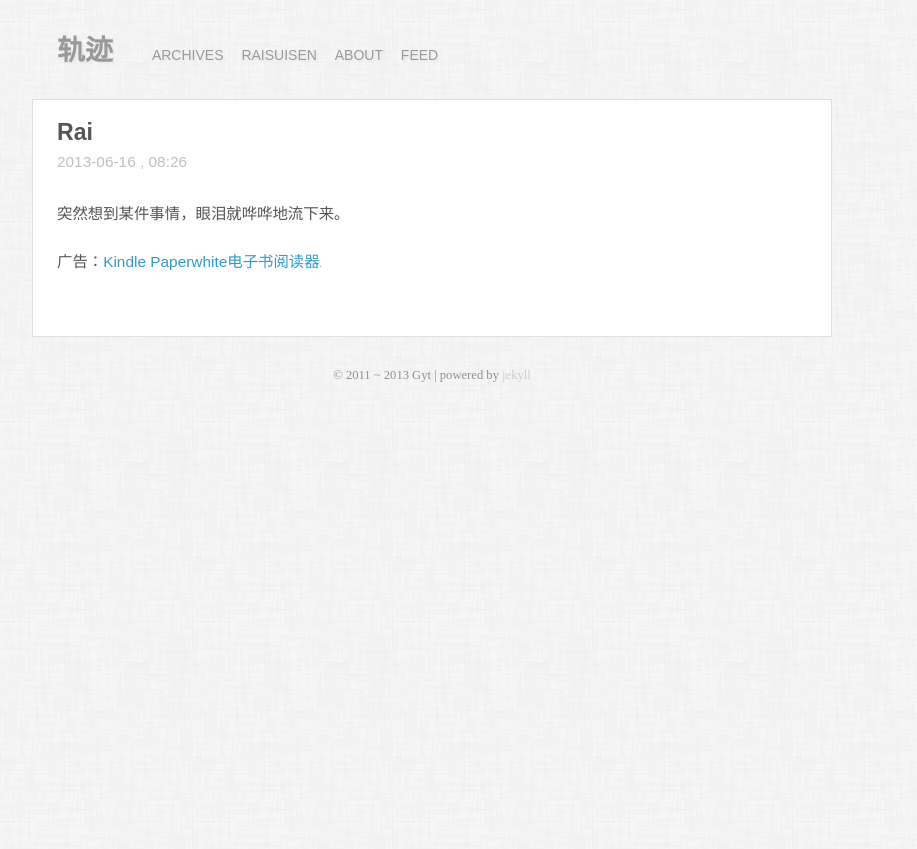
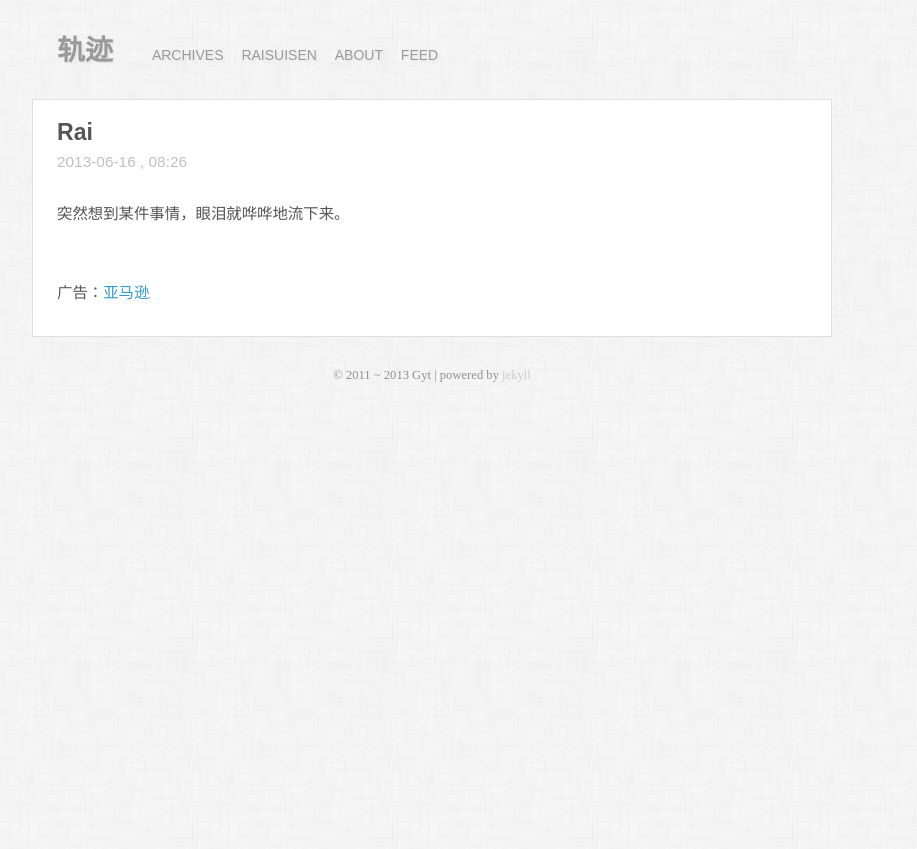
Before and after one commit to gyteng/gyteng.github.com, a Jekyll site: the page built from _posts/2013-06-16-Rai.markdown, in a window 1280 px wide. Shown: the top 849 px of the page, without its empty margins (208-1125 px from the left). Built offline with Jekyll 4.4.1, drawn with Linux system fonts in a browser that asks for light colours; some web fonts are replaced; Markdown is read by kramdown in place of the engine named in the settings; comment, search, counter and statistics services are not loaded.

Commit message:
From Amazon EC2

```diff
--- a/_includes/advertising.md
+++ b/_includes/advertising.md
@@ -1,5 +1,4 @@
 <section class="ad">
 	<div id="ad"></div>
-
-	<p>广告：<a href="http://www.amazon.cn/gp/product/B007OZO03M/ref=as_li_tf_tl?ie=UTF8&camp=536&creative=3200&creativeASIN=B007OZO03M&linkCode=as2&tag=gyteng-23">Kindle Paperwhite电子书阅读器</a><img src="http://ir-cn.amazon-adsystem.com/e/ir?t=gyteng-23&l=as2&o=28&a=B007OZO03M" width="1" height="1" border="0" alt="" style="border:none !important; margin:0px !important;" /></p>
+	<p>广告：<a target="_blank" href="http://www.amazon.cn/?_encoding=UTF8&camp=536&creative=3200&linkCode=ur2&tag=gyteng-23">亚马逊</a><img src="http://ir-cn.amazon-adsystem.com/e/ir?t=gyteng-23&l=ur2&o=28" width="1" height="1" border="0" alt="" style="border:none !important; margin:0px !important;" /></p>
 </section>
--- a/_layouts/post.html
+++ b/_layouts/post.html
@@ -33,7 +33,6 @@ layout: default
   <section class="post">
   {{ content }}
   </section>
-  {% include advertising.md %}
   {% include comments.md %}
 <script type="text/javascript">
 $(function(){
@@ -55,4 +54,5 @@ $(function(){
   });
 })
 </script>
+  {% include advertising.md %}
 </article>
```
